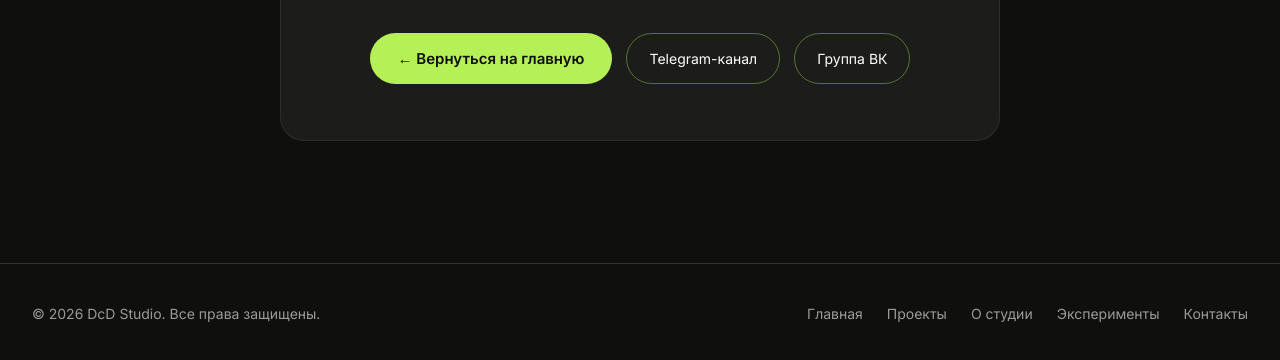
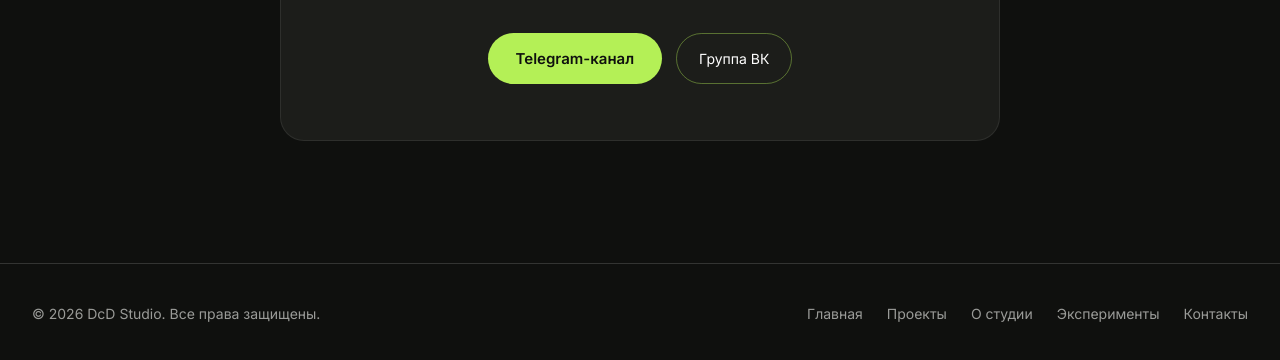
Before and after one commit to Merakll/dcd-studio, a plain HTML site: page pages/contacts.html in a window 1280 px wide. Shown: the part 436-796 px from the top of the page. Drawn offline with Linux system fonts and the light colour scheme.

Commit message:
Add files via upload

```diff
--- a/pages/contacts.html
+++ b/pages/contacts.html
@@ -74,13 +74,10 @@
           </p>
 
           <div class="stub-actions">
-            <a href="../index.html" class="btn-lime">
-              ← Вернуться на главную
-            </a>
-            <a href="#" class="btn-outline" target="_blank">
+            <a href="https://t.me/Dcd_S_tudio" class="btn-lime" target="_blank">
               Telegram-канал
             </a>
-            <a href="#" class="btn-outline" target="_blank">
+            <a href="https://vk.ru/DsDstudio" class="btn-outline" target="_blank">
               Группа ВК
             </a>
           </div>
```
Also changed, not shown: pages/about.html (+2 -2 lines).
